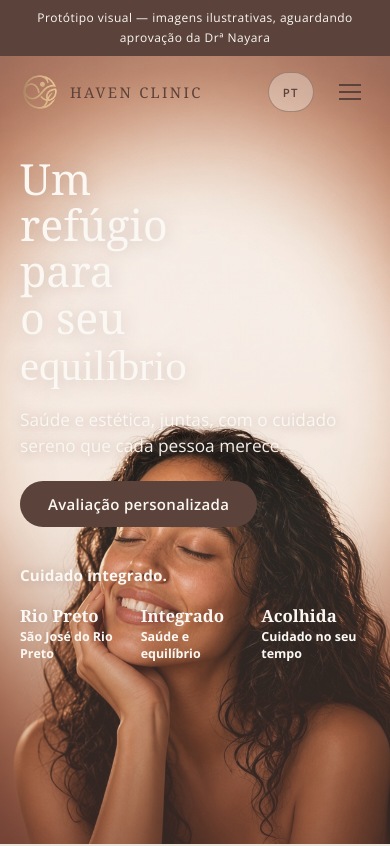
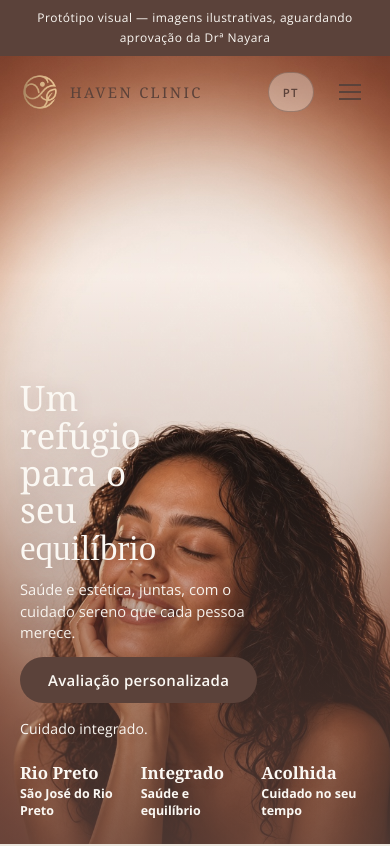
Before and after one commit to MarcusZuim/haven-clinic-landing, a React (Vite) app in the folder website/: page / in a window 390 px wide. Shown: the top 846 px of the page. Built offline with nearby package versions, Linux system fonts and the light colour scheme.

Commit message:
Reajuste mobile

```diff
--- a/website/src/components/sections/Hero.tsx
+++ b/website/src/components/sections/Hero.tsx
@@ -41,6 +41,7 @@ export function Hero() {
       <span className="visually-hidden">{copy.imageAlt}</span>
 
       <div className="hero__content">
+        <div className="hero__stack">
           <div className="hero__copy">
             <h1 id="hero-title" className="hero__title">
               <motion.span
@@ -73,7 +74,6 @@ export function Hero() {
             <WhatsAppButton variant="hero" label={t.cta.personalized} />
           </motion.div>
 
-        <div className="hero__meta">
           <motion.p
             className="hero__tagline"
             initial={reduce ? { opacity: 0 } : { opacity: 0, y: 12 }}
@@ -82,7 +82,9 @@ export function Hero() {
           >
             {copy.tagline}
           </motion.p>
+        </div>
 
+        <div className="hero__meta">
           <ul className="hero__facts">
             {copy.facts.map((fact, index) => {
               const valueDelay = 0.5 + index * 0.22;
--- a/website/src/styles/global.css
+++ b/website/src/styles/global.css
@@ -518,7 +518,7 @@ blockquote {
 
 .hero__frame img {
   object-fit: cover;
-  object-position: center 42%;
+  object-position: center 18%;
 }
 
 .hero__veil {
@@ -533,20 +533,31 @@ blockquote {
   max-width: none;
   margin: 0;
   min-height: calc(100svh - var(--banner-offset));
-  padding: calc(var(--header-height) + 28px) 20px 96px;
+  padding: calc(var(--header-height) + 12px) 20px 24px;
+  display: flex;
+  flex-direction: column;
+  justify-content: flex-end;
+  gap: 22px;
+}
+
+.hero__stack {
+  display: grid;
+  gap: 12px;
+  justify-items: start;
+  max-width: 32ch;
 }
 
 .hero__copy {
-  max-width: 14ch;
+  max-width: 12ch;
 }
 
 .hero__title {
   font-family: var(--font-display);
   font-weight: 400;
-  font-size: clamp(2.6rem, 11vw, 3.8rem);
-  line-height: 1.08;
+  font-size: clamp(2.15rem, 9vw, 2.9rem);
+  line-height: 1.06;
   color: var(--color-white);
-  max-width: 13ch;
+  max-width: 12ch;
   text-shadow: 0 2px 18px color-mix(in srgb, var(--color-puce) 28%, transparent);
 }
 
@@ -556,10 +567,10 @@ blockquote {
 
 .hero__subhead {
   font-weight: 400;
-  font-size: 1.08rem;
-  line-height: 1.5;
-  max-width: 34ch;
-  margin: 18px 0 0;
+  font-size: 0.92rem;
+  line-height: 1.45;
+  max-width: 32ch;
+  margin: 0;
   color: color-mix(in srgb, var(--color-white) 96%, transparent);
   text-shadow: 0 1px 12px color-mix(in srgb, var(--color-puce) 40%, transparent);
 }
@@ -568,20 +579,22 @@ blockquote {
   display: flex;
   flex-wrap: wrap;
   align-items: center;
-  gap: 20px;
-  margin-top: 22px;
+  justify-content: flex-start;
+  gap: 16px;
+  margin-top: 2px;
 }
 
 .hero__meta {
-  margin-top: 36px;
+  margin-top: 0;
   display: grid;
-  gap: 14px;
+  gap: 10px;
 }
 
 .hero__tagline {
-  font-weight: 700;
-  font-size: 0.95rem;
+  font-weight: 400;
+  font-size: 0.88rem;
   letter-spacing: 0.01em;
+  margin: 2px 0 0;
   text-shadow: 0 1px 10px color-mix(in srgb, var(--color-puce) 30%, transparent);
 }
 
@@ -589,7 +602,7 @@ blockquote {
   display: grid;
   grid-template-columns: repeat(3, minmax(0, 1fr));
   gap: 12px;
-  padding-top: 4px;
+  padding-top: 0;
 }
 
 .hero__fact-value {
@@ -1044,6 +1057,12 @@ blockquote {
   .hero__content {
     min-height: calc(100svh - var(--banner-offset));
     padding: calc(var(--header-height) + 5vh) 32px 40px;
+    display: block;
+  }
+
+  .hero__stack {
+    display: contents;
+    max-width: none;
   }
 
   .hero__copy {
@@ -1082,6 +1101,13 @@ blockquote {
   .hero__tagline {
     text-shadow: none;
     color: var(--color-puce-dark);
+  }
+
+  .hero__tagline {
+    position: absolute;
+    left: 32px;
+    bottom: 148px;
+    font-weight: 700;
   }
 
   .hero__meta {
@@ -1244,6 +1270,10 @@ blockquote {
     left: 48px;
   }
 
+  .hero__tagline {
+    left: 48px;
+  }
+
   .brand-mark--isotipo {
     width: 44px;
     height: 44px;
--- a/website/src/styles/tokens.css
+++ b/website/src/styles/tokens.css
@@ -39,10 +39,10 @@
   --hero-veil-mobile:
     linear-gradient(
       180deg,
-      color-mix(in srgb, var(--color-white-rock) 28%, transparent) 0%,
-      transparent 34%,
-      color-mix(in srgb, var(--color-cashmere) 18%, transparent) 58%,
-      color-mix(in srgb, var(--color-puce) 42%, transparent) 100%
+      color-mix(in srgb, var(--color-puce-dark) 18%, transparent) 0%,
+      transparent 28%,
+      color-mix(in srgb, var(--color-puce) 22%, transparent) 52%,
+      color-mix(in srgb, var(--color-puce-dark) 72%, transparent) 100%
     );
   --hero-veil-desktop:
     linear-gradient(
```
Also changed, not shown: 1 other file (tests, documents, lock files or other folders). Lines whose indentation alone changed are shown as unchanged.
